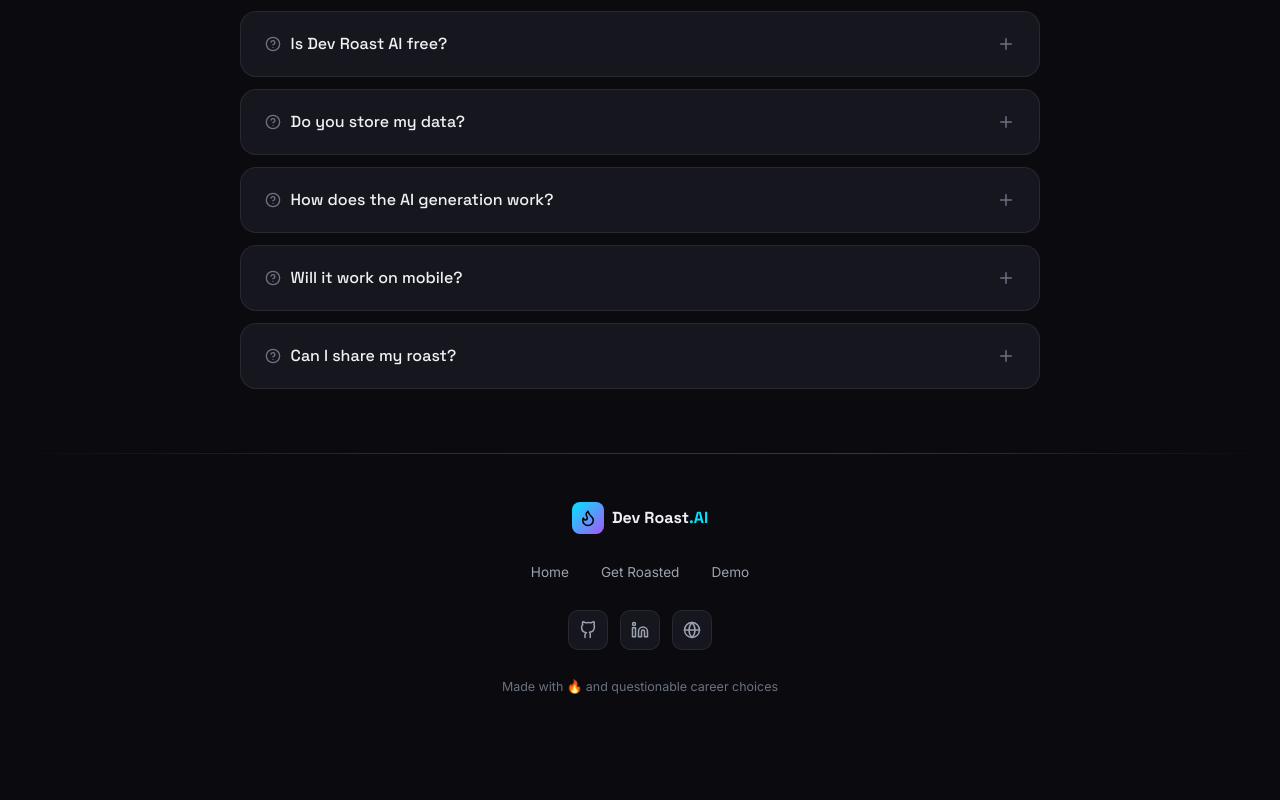
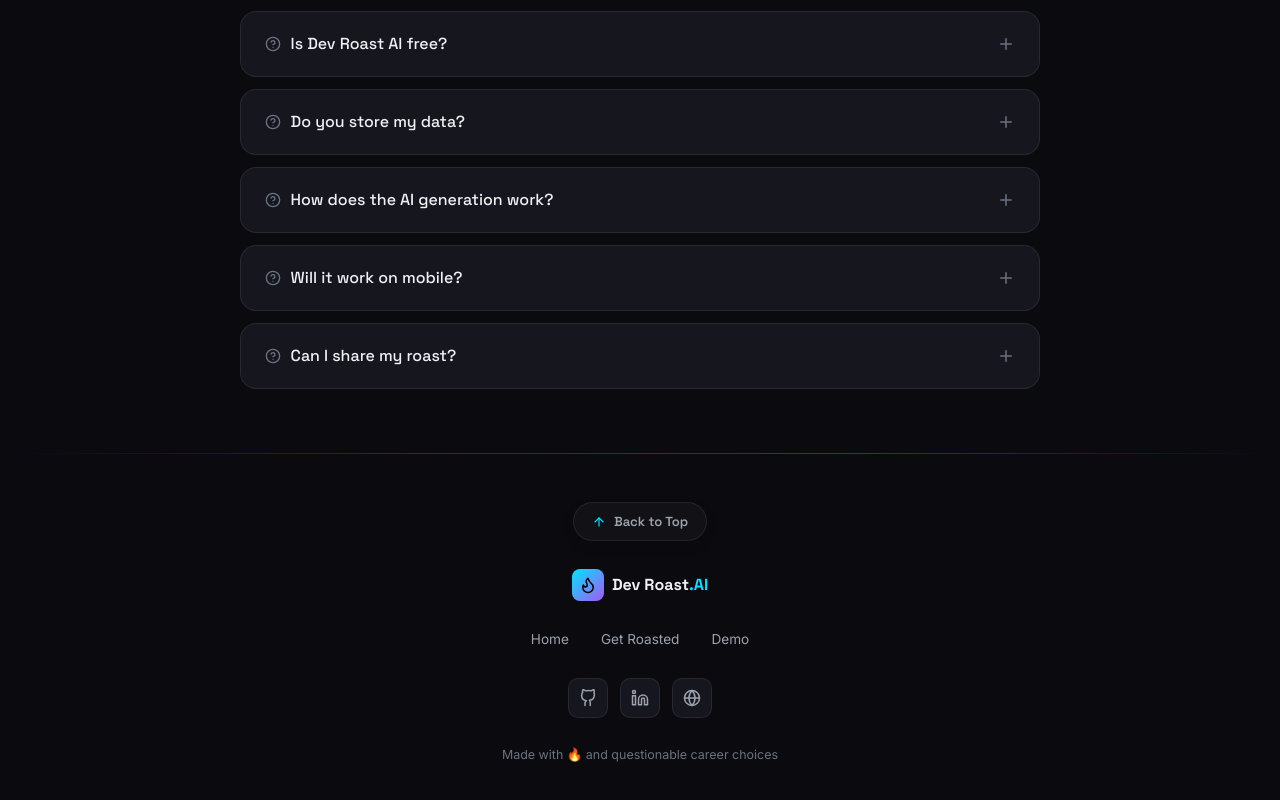
Before and after one commit to mrdeyroy/dev-roast-ai, a Next.js app: page / in a window 1280 px wide. Shown: the part 4104-4904 px from the top of the page. Before the commit the page ends 4849 px from the top, so only its background shows below. Built offline with nearby package versions, Linux system fonts and the light colour scheme; no server answers; the database is empty.

Commit message:
feat: add back to top button to footer and scroll to top on page navigation

```diff
--- a/app/layout.tsx
+++ b/app/layout.tsx
@@ -1,5 +1,6 @@
 import type { Metadata } from "next";
 import { Space_Grotesk, Inter, JetBrains_Mono } from "next/font/google";
+import ScrollToTop from "@/components/ScrollToTop";
 import "./globals.css";
 
 const spaceGrotesk = Space_Grotesk({
@@ -64,6 +65,7 @@ export default function RootLayout({
       className={`${spaceGrotesk.variable} ${inter.variable} ${jetbrainsMono.variable}`}
     >
       <body className="min-h-screen" suppressHydrationWarning>
+        <ScrollToTop />
         {/* Cinematic background system */}
         <div className="mesh-gradient-bg" aria-hidden="true" />
         <div className="mesh-gradient-extra" aria-hidden="true" />
--- a/components/Footer.tsx
+++ b/components/Footer.tsx
@@ -1,7 +1,7 @@
 "use client";
 
 import { motion } from "framer-motion";
-import { Flame, Globe } from "lucide-react";
+import { Flame, Globe, ArrowUp } from "lucide-react";
 import Link from "next/link";
 
 const GithubIcon = ({ size = 24, ...props }: any) => (
@@ -47,6 +47,13 @@ const socialLinks = [
 ];
 
 export default function Footer() {
+  const scrollToTop = () => {
+    window.scrollTo({
+      top: 0,
+      behavior: "smooth",
+    });
+  };
+
   return (
     <footer
       style={{
@@ -68,6 +75,41 @@ export default function Footer() {
           padding: "3rem 1.5rem",
         }}
       >
+        {/* Back to Top Button */}
+        <motion.button
+          onClick={scrollToTop}
+          whileHover={{ y: -3, scale: 1.05, boxShadow: "0 0 20px rgba(0, 229, 255, 0.25)" }}
+          whileTap={{ scale: 0.97 }}
+          style={{
+            display: "flex",
+            alignItems: "center",
+            gap: "0.5rem",
+            background: "rgba(255, 255, 255, 0.03)",
+            border: "1px solid rgba(255, 255, 255, 0.08)",
+            borderRadius: "24px",
+            padding: "0.55rem 1.1rem",
+            color: "var(--text-secondary)",
+            fontSize: "0.82rem",
+            fontWeight: 600,
+            fontFamily: "var(--font-heading)",
+            cursor: "pointer",
+            transition: "all 0.3s cubic-bezier(0.16, 1, 0.3, 1)",
+            boxShadow: "0 4px 12px rgba(0, 0, 0, 0.1)",
+            outline: "none",
+          }}
+          onMouseEnter={(e) => {
+            e.currentTarget.style.borderColor = "rgba(0, 229, 255, 0.5)";
+            e.currentTarget.style.color = "var(--text-primary)";
+          }}
+          onMouseLeave={(e) => {
+            e.currentTarget.style.borderColor = "rgba(255, 255, 255, 0.08)";
+            e.currentTarget.style.color = "var(--text-secondary)";
+          }}
+        >
+          <ArrowUp size={14} style={{ color: "var(--accent-cyan)" }} />
+          <span>Back to Top</span>
+        </motion.button>
+
         {/* Logo */}
         <motion.div
           initial={{ opacity: 0, y: 10 }}
--- /dev/null
+++ b/components/ScrollToTop.tsx
@@ -0,0 +1,18 @@
+"use client";
+
+import { useEffect } from "react";
+import { usePathname } from "next/navigation";
+
+export default function ScrollToTop() {
+  const pathname = usePathname();
+
+  useEffect(() => {
+    try {
+      window.scrollTo(0, 0);
+    } catch (e) {
+      console.warn("ScrollToTop failed:", e);
+    }
+  }, [pathname]);
+
+  return null;
+}
```
